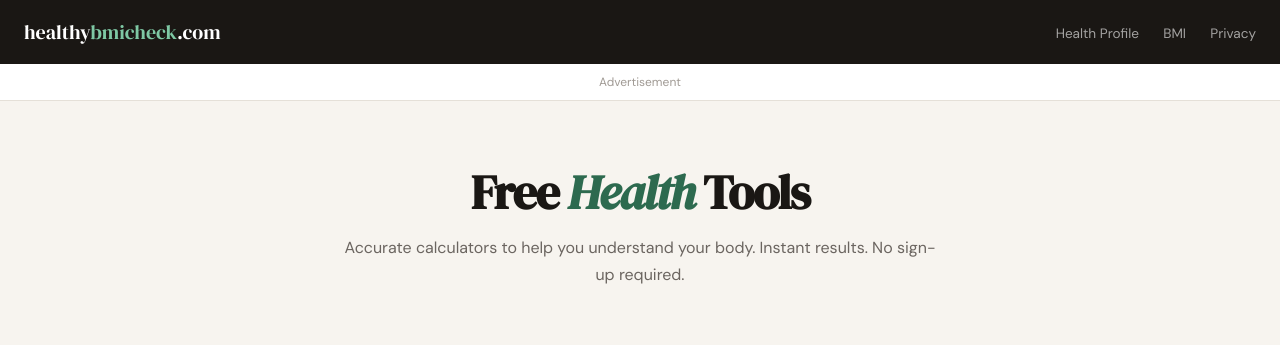
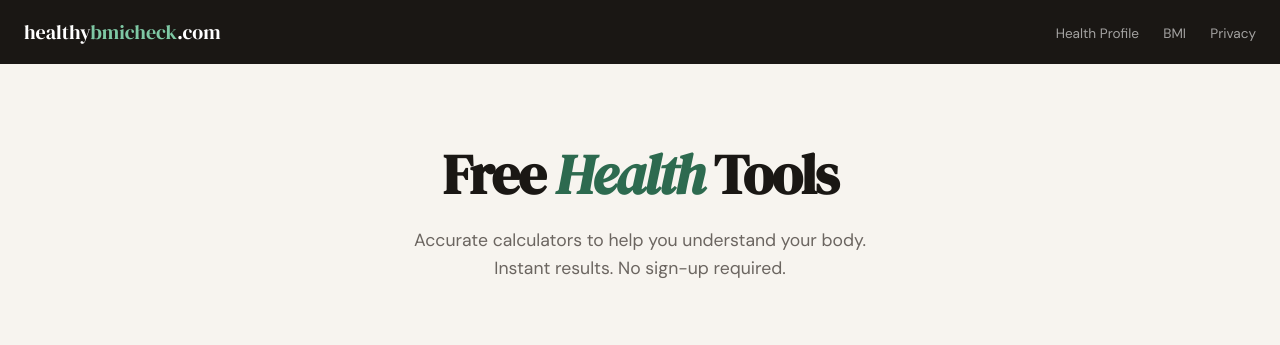
Before and after one commit to tanyeewee11-blip/healthybmicheck, a plain HTML site: page index.html in a window 1280 px wide. Drawn offline with Linux system fonts and the light colour scheme.

Commit message:
Update index.html

```diff
--- a/index.html
+++ b/index.html
@@ -49,28 +49,15 @@
     nav a { color: rgba(255,255,255,0.6); text-decoration: none; font-size: 0.85rem; margin-left: 20px; transition: color .2s; }
     nav a:hover { color: #fff; }
 
-    /* 优化广告位：如果没广告，就先不显示那个大框框 */
-    .ad-slot {
-      background: var(--surface);
-      border-bottom: 1px solid var(--border);
-      display: flex;
-      align-items: center;
-      justify-content: center;
-      padding: 10px;
-      font-size: 0.75rem;
-      color: var(--ink3);
-      min-height: 20px; /* 缩小最小高度，等有广告了再撑开 */
-    }
-
     /* 自动隐藏 Google 还没填充内容的广告块 */
     ins.adsbygoogle[data-ad-status="unfilled"] {
         display: none !important;
     }
 
-    .hero { text-align: center; padding: 64px 24px 40px; max-width: 640px; margin: 0 auto; }
-    .hero h1 { font-family: 'DM Serif Display', serif; font-size: clamp(2rem, 5vw, 3rem); line-height: 1.15; letter-spacing: -0.03em; margin-bottom: 14px; }
+    .hero { text-align: center; padding: 80px 24px 60px; max-width: 640px; margin: 0 auto; }
+    .hero h1 { font-family: 'DM Serif Display', serif; font-size: clamp(2.5rem, 6vw, 3.5rem); line-height: 1.1; letter-spacing: -0.03em; margin-bottom: 20px; }
     .hero h1 em { font-style: italic; color: var(--accent); }
-    .hero p { color: var(--ink2); font-size: 1rem; line-height: 1.7; }
+    .hero p { color: var(--ink2); font-size: 1.1rem; line-height: 1.6; }
   </style>
 </head>
 
@@ -88,14 +75,10 @@
   </nav>
 </header>
 
-<div class="ad-slot">
-  <span>Advertisement</span>
-</div>
-
-<div class="hero">
+<main class="hero">
   <h1>Free <em>Health</em> Tools</h1>
-  <p>Accurate calculators to help you understand your body. Instant results. No sign-up required.</p>
-</div>
+  <p>Accurate calculators to help you understand your body. <br>Instant results. No sign-up required.</p>
+</main>
 
 </body>
 </html>
```
